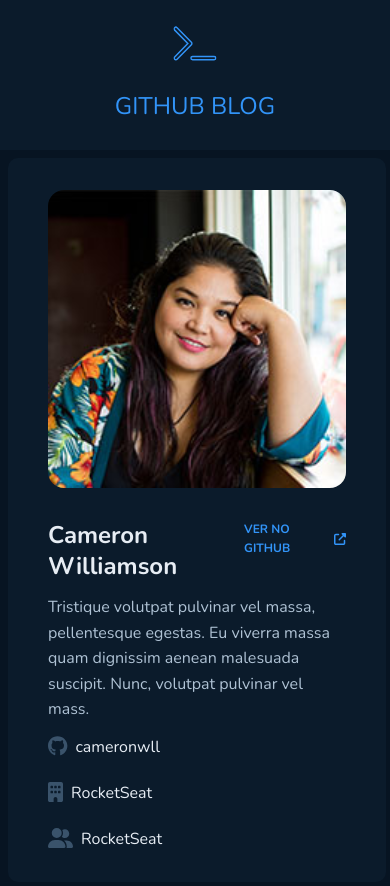
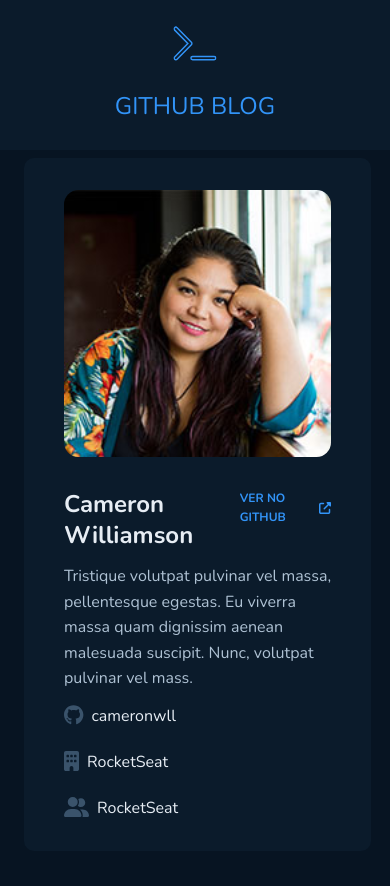
Before and after one commit to Luckmenez/RocketSeat_ReactPath3_Challenge_GitHubBlog, a React (Vite) app: page / in a window 390 px wide. Shown: the top 886 px of the page. After the commit the page ends 859 px from the top, so only its background shows below. Built offline with nearby package versions, Linux system fonts and the light colour scheme.

Commit message:
refactor: mobile margin change

```diff
--- a/src/layout/styles.ts
+++ b/src/layout/styles.ts
@@ -9,6 +9,6 @@ export const DefaultLayoutContainer = styled.div`
   }
 
   @media (max-width: 768px) {
-    margin: 0;
+    margin: 0 1rem 0 1rem;
   }
 `
```
